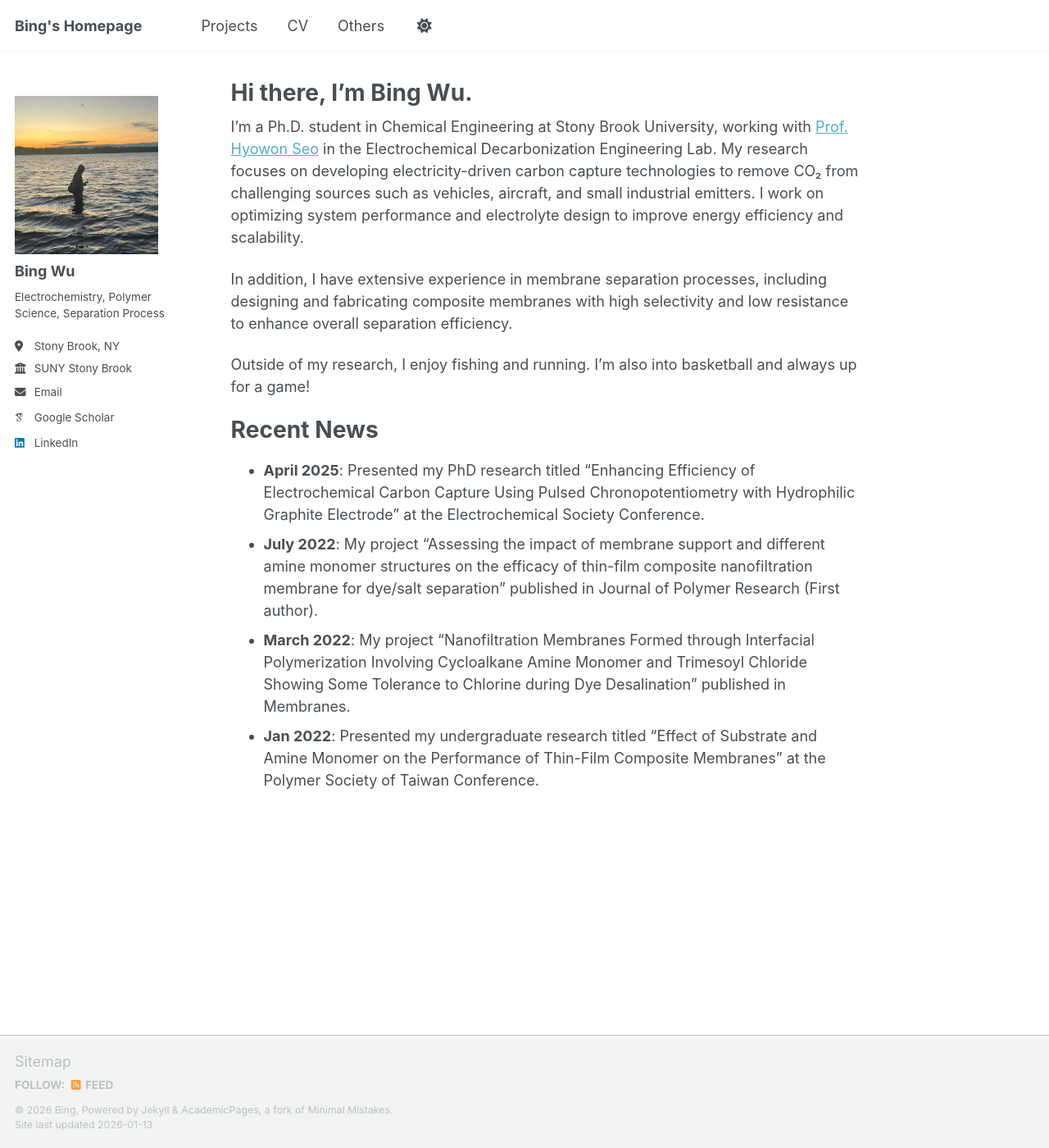
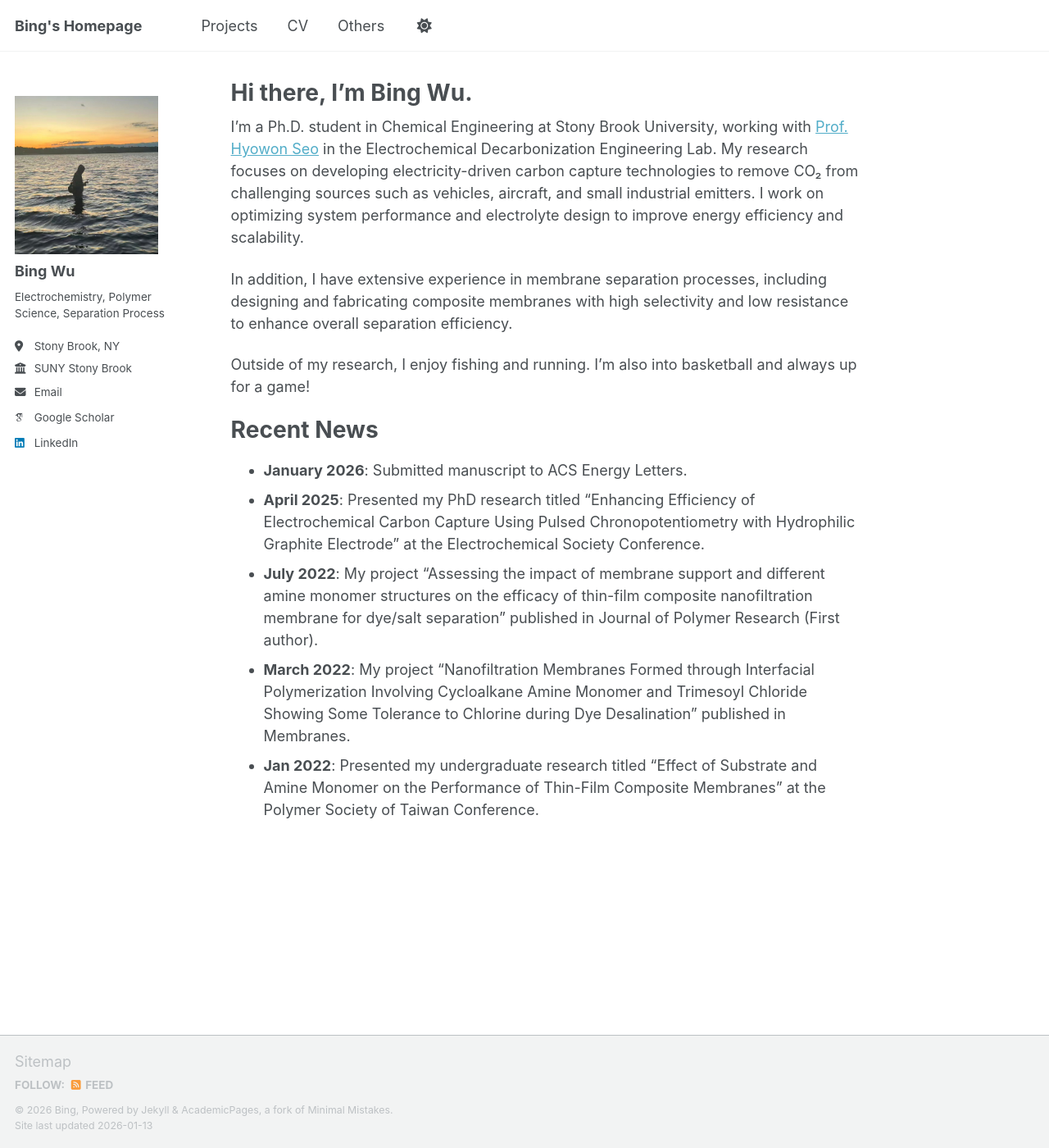
Before and after one commit to Bing-H-WU/Bing-H-WU.github.io, a Jekyll site: the page built from _pages/about.md, in a window 1280 px wide and 1400 px high. Shown: the whole window at 82% size. Built offline with Jekyll 4.4.1, drawn with Linux system fonts in a browser that asks for light colours; some web fonts are replaced; a script that is not in the unit is left out.

Commit message:
Update Recent News with January 2026 submission

```diff
--- a/_pages/about.md
+++ b/_pages/about.md
@@ -15,6 +15,7 @@ Outside of my research, I enjoy fishing and running. I'm also into basketball an
 
 Recent News
 ======
+- **January 2026**: Submitted manuscript to ACS Energy Letters.
 - **April 2025**: Presented my PhD research titled "Enhancing Efficiency of Electrochemical Carbon Capture Using Pulsed Chronopotentiometry with Hydrophilic Graphite Electrode" at the Electrochemical Society Conference.
 - **July 2022**: My project "Assessing the impact of membrane support and different amine monomer structures on the efficacy of thin-film composite nanofiltration membrane for dye/salt separation" published in Journal of Polymer Research (First author).
 - **March 2022**: My project "Nanofiltration Membranes Formed through Interfacial Polymerization Involving Cycloalkane Amine Monomer and Trimesoyl Chloride Showing Some Tolerance to Chlorine during Dye Desalination" published in Membranes.
```
